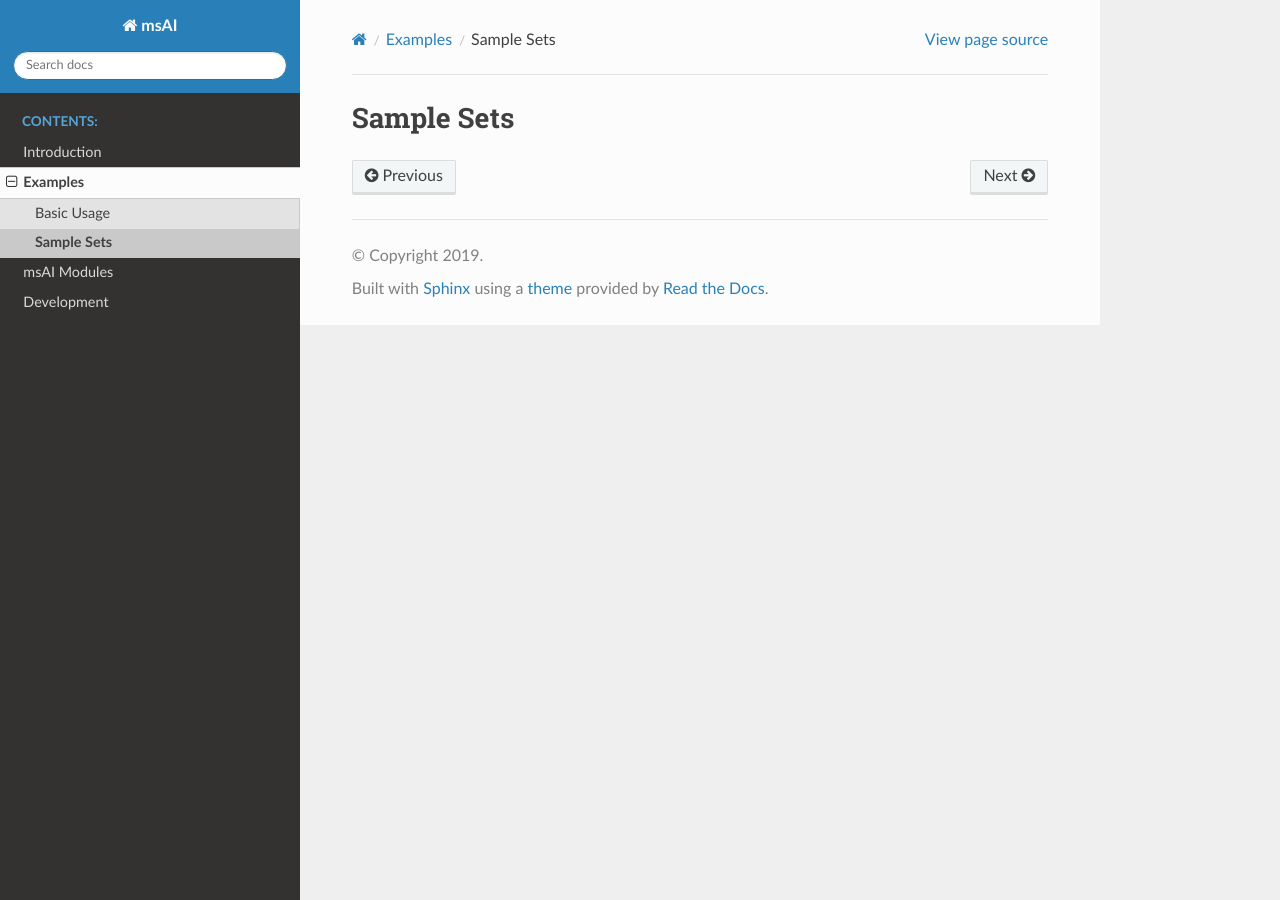
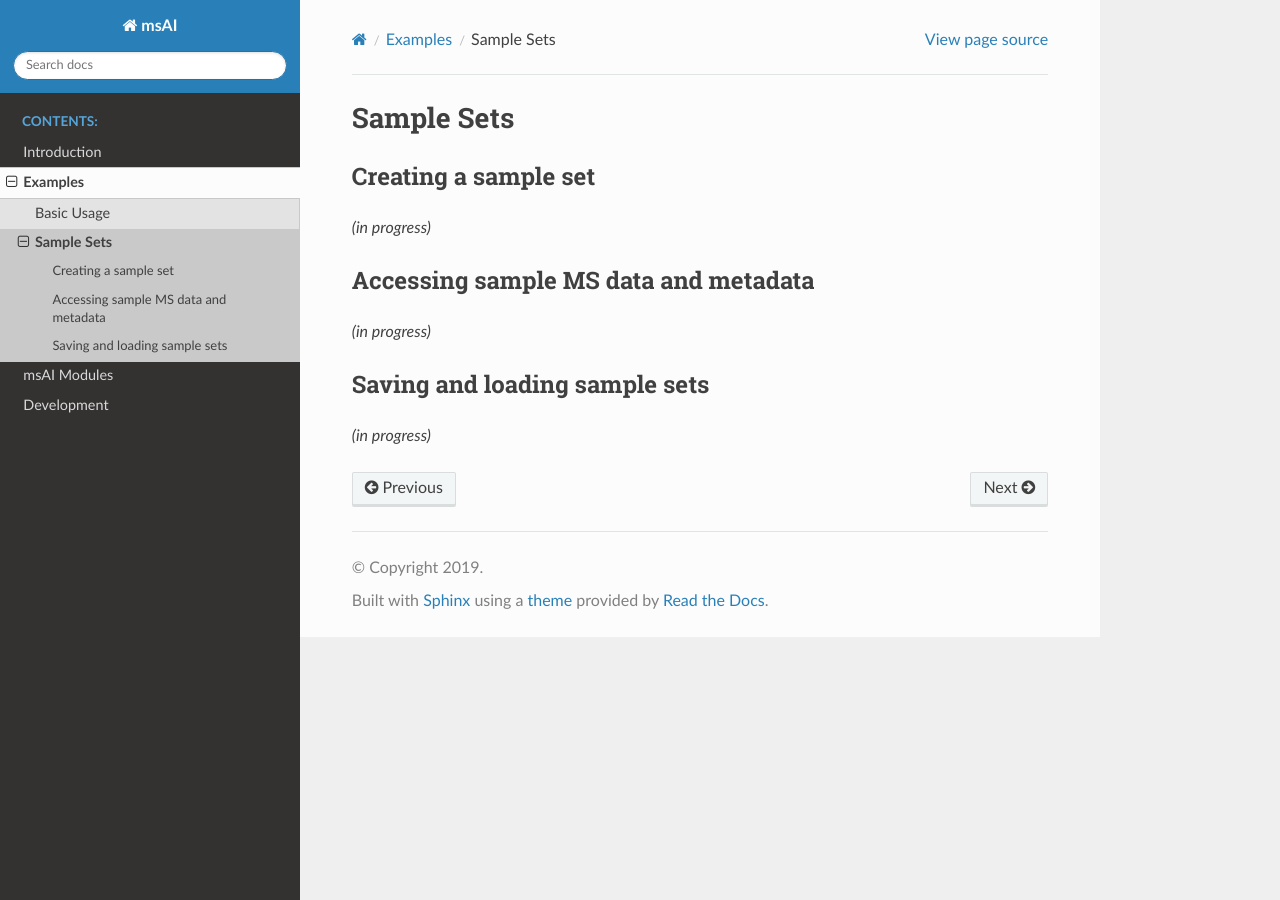
Before and after one commit to IsotopeC/msAI, a Sphinx documentation site: the page built from docs/examples/sampleSets.rst, in a window 1280 px wide. Built offline with Sphinx 7.4.7 and the Read the Docs theme 2.0.0, drawn with Linux system fonts in a browser that asks for light colours.

Commit message:
Outlined example sections

```diff
--- a/docs/examples/basics.rst
+++ b/docs/examples/basics.rst
@@ -122,8 +122,8 @@ i     10957.689453
 Name: (303, 100), dtype: float64
 
 
-Create set of MS files from a data directory
---------------------------------------------
+Creating a set of MS files from a data directory
+------------------------------------------------
 
 Define the data directory path.
 By default, contents of sub directories will be recursively included.
@@ -145,3 +145,9 @@ filename
 EP0482        mzML  12.862821  examples/data/mzML/EP0482.mzML
 EP2421        mzML  15.133800  examples/data/mzML/EP2421.mzML
 EP2536        mzML  12.745723  examples/data/mzML/EP2536.mzML
+
+
+Adding additional sample metadata
+=================================
+
+*(in progress)*
--- a/docs/examples/sampleSets.rst
+++ b/docs/examples/sampleSets.rst
@@ -2,3 +2,21 @@
 ***********
 Sample Sets
 ***********
+
+
+Creating a sample set
+=====================
+
+*(in progress)*
+
+
+Accessing sample MS data and metadata
+=====================================
+
+*(in progress)*
+
+
+Saving and loading sample sets
+==============================
+
+*(in progress)*
```
